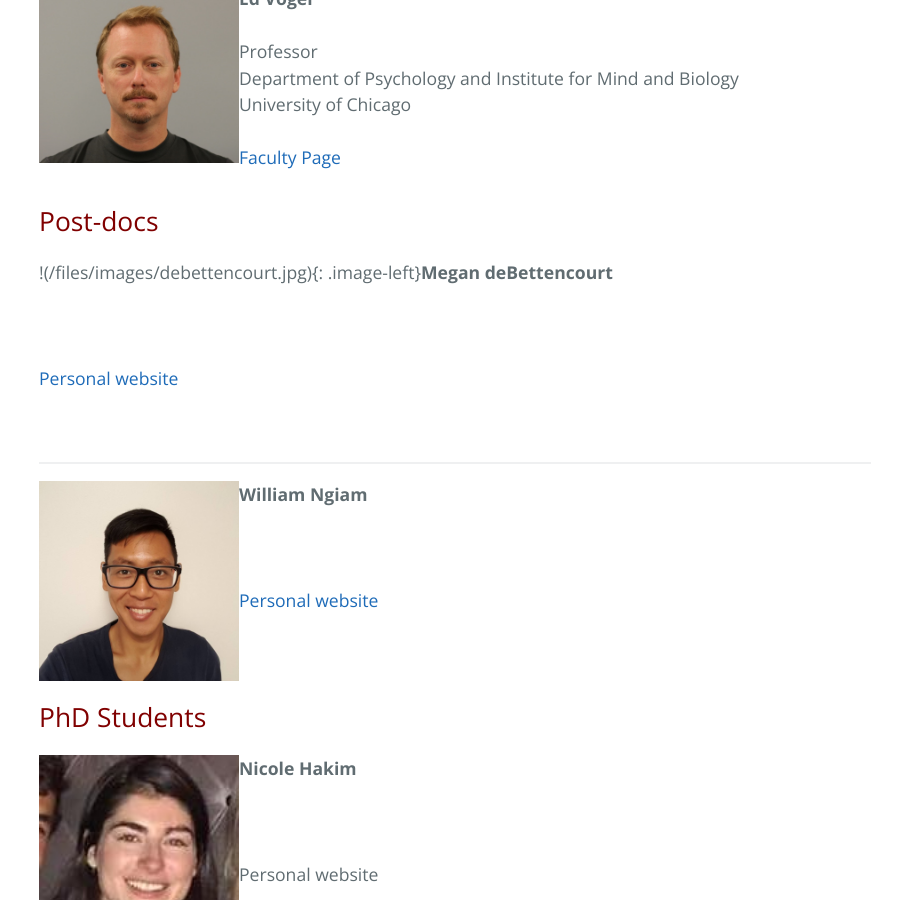
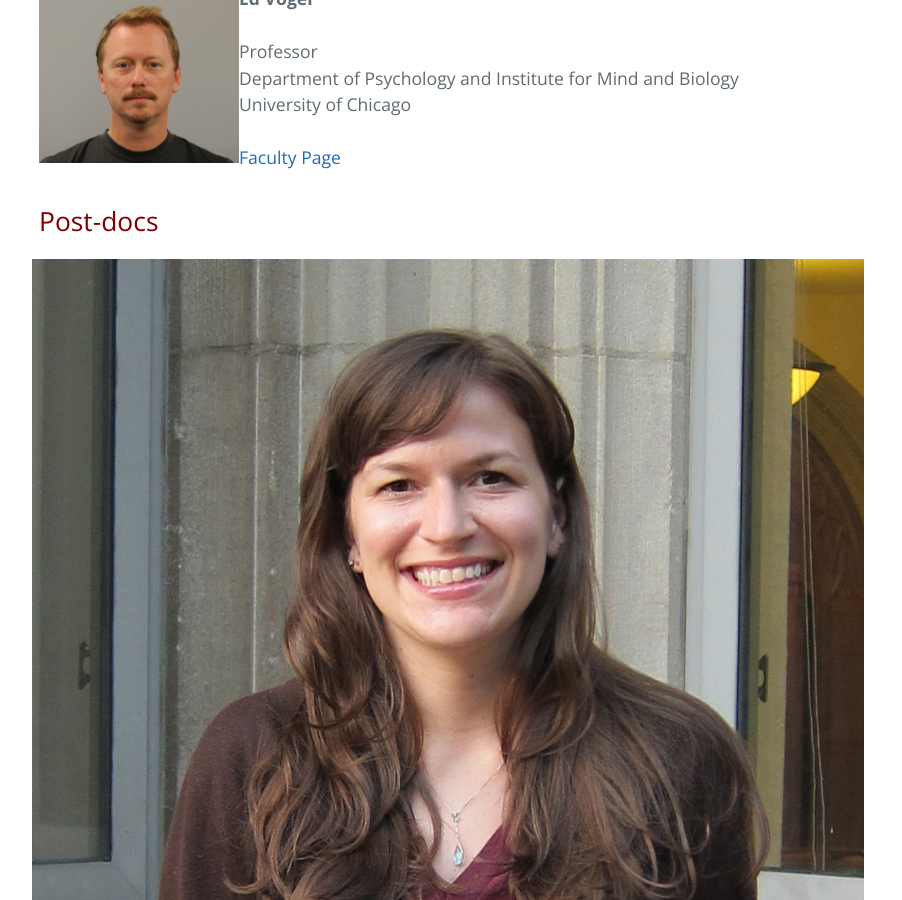
Before and after one commit to AwhVogelLab/awhvogellab.github.io, a Jekyll site: the page built from people.md, in a window 1280 px wide and 900 px high, scrolled down 690 px. Shown: the whole window, without its empty margins (185-1087 px from the left). Built offline with Jekyll 4.4.1, drawn with Linux system fonts in a browser that asks for light colours; our own code applies the rules of GitHub Pages for plain Markdown files.

Commit message:
still trying...

```diff
--- a/people.md
+++ b/people.md
@@ -22,7 +22,7 @@ layout: default
 
 ## Post-docs
 
-!(/files/images/debettencourt.jpg){: .image-left}**Megan deBettencourt** <br>
+![Megan](/files/images/debettencourt.jpg){: .image-left}**Megan deBettencourt** <br>
 <br>
 [Personal website](http://home.uchicago.edu/~debetten/)
 <br>
```
